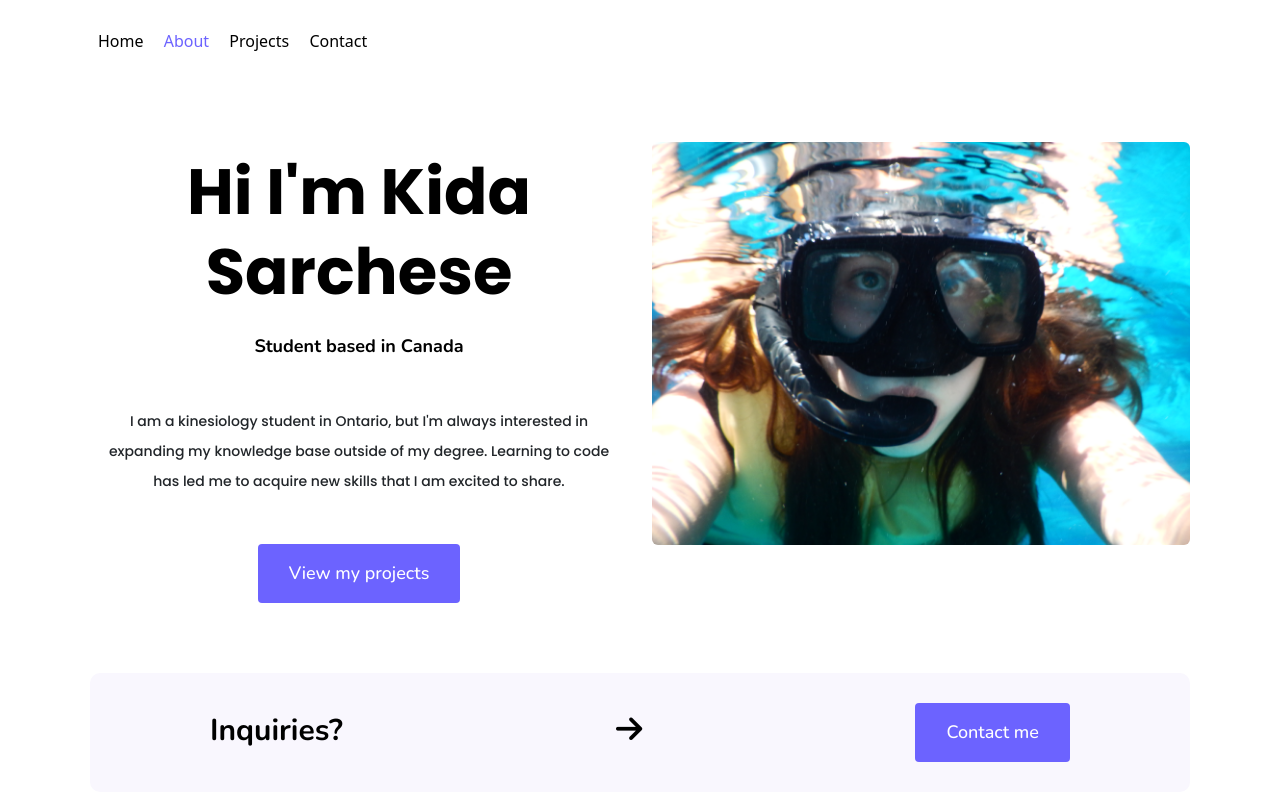
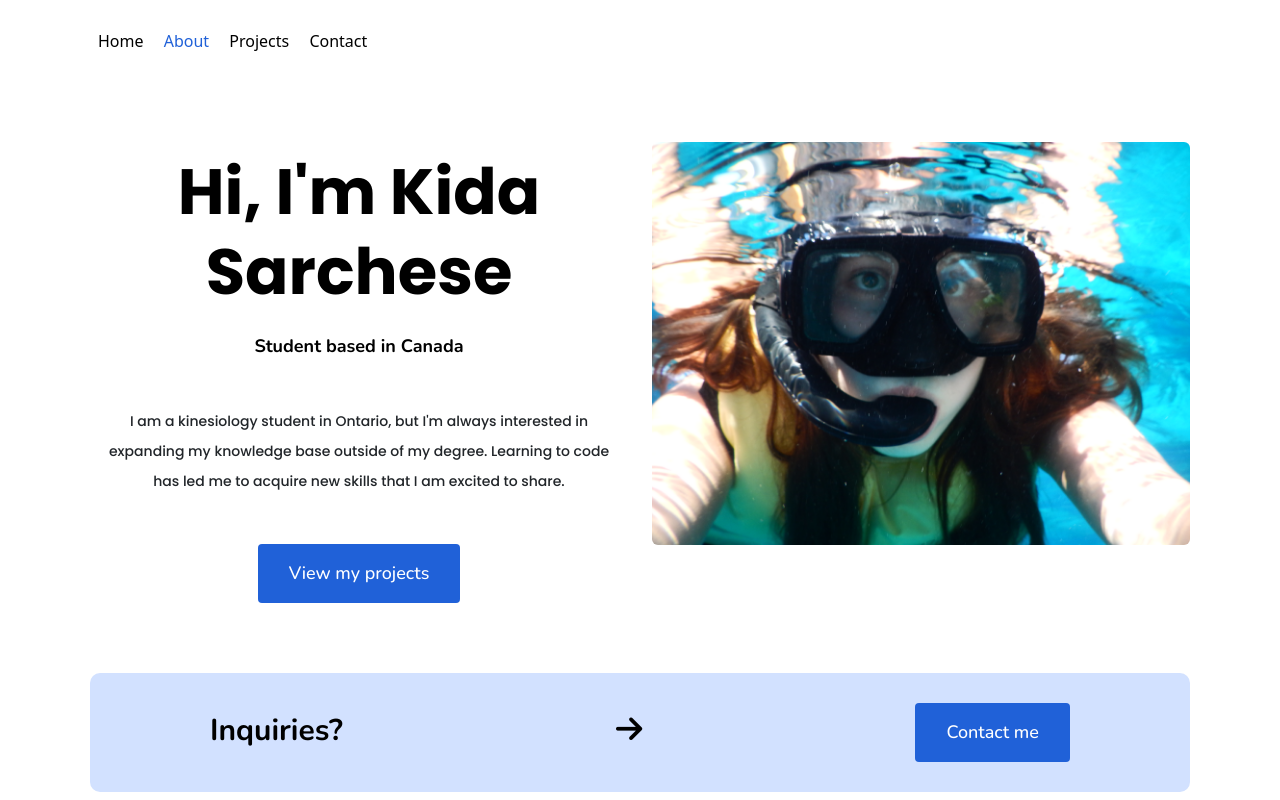
Before and after one commit to kida351/shecodes-responsive-project, a plain HTML site: page about.html in a window 1280 px wide. Shown: the top 800 px of the page. Drawn offline with nearby package versions, Linux system fonts and the light colour scheme.

Commit message:
Colour change

```diff
--- a/about.html
+++ b/about.html
@@ -48,7 +48,7 @@
       <div class="row">
         <div class="col-lg-6">
           <div class="content">
-            <h1 class="mb-4">Hi I'm Kida Sarchese</h1>
+            <h1 class="mb-4">Hi, I'm Kida Sarchese</h1>
             <h2 class="mb-5">Student based in Canada</h2>
             <p class="mb-5">
               I am a kinesiology student in Ontario, but I'm always interested
--- a/styles/styles.css
+++ b/styles/styles.css
@@ -1,6 +1,6 @@
 :root {
-  --branding-color: #6c63ff;
-  --secondary-color: #f9f7fe;
+  --branding-color: #2061d8;
+  --secondary-color: #d2e1ff;
   --heading-font-family: "Poppins", sans-serif;
   --default-font-family: "Nunito", sans-serif;
 }
```
Also changed, not shown: index.html (+1 -3 lines).
